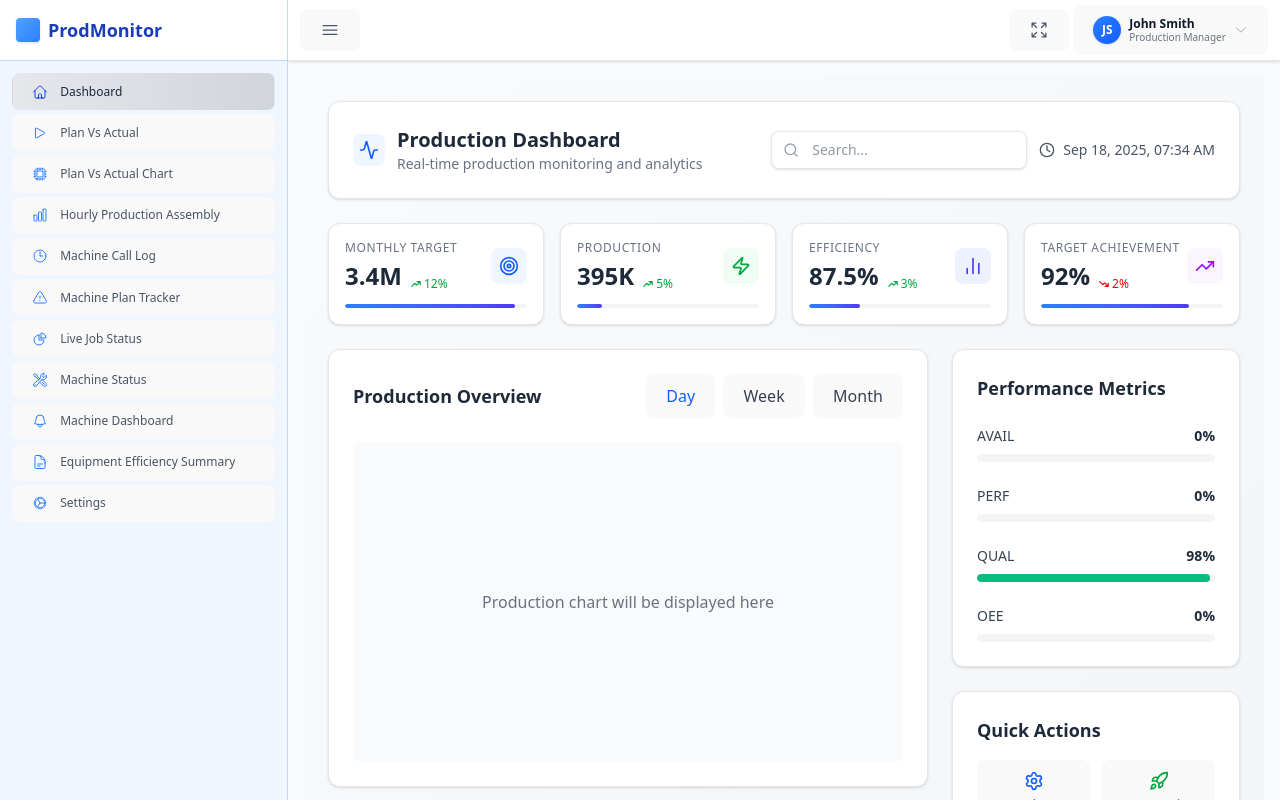
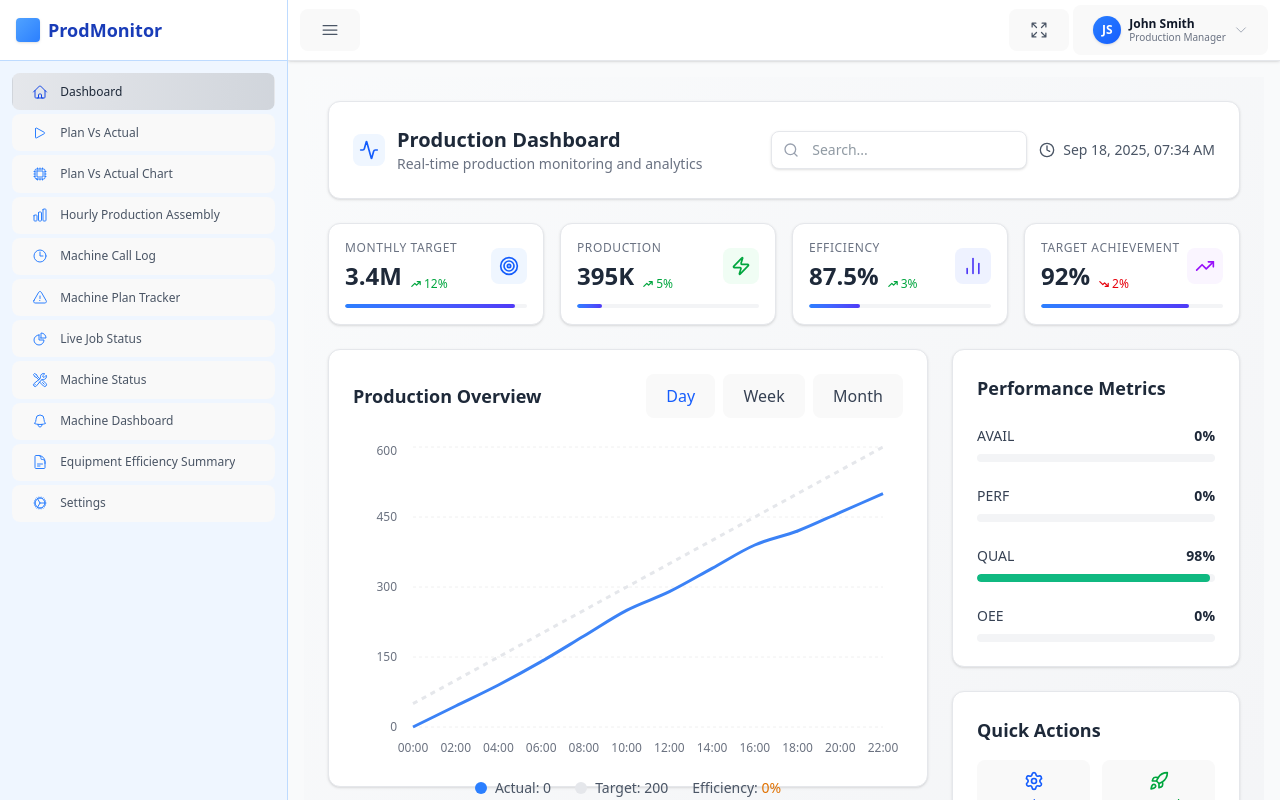
Before and after one commit to AmitMondal22/productionMonitoringSystem, a React (Vite) app: page /dashboard in a window 1280 px wide. Built offline with nearby package versions, Linux system fonts and the light colour scheme.

Commit message:
production chart added

```diff
--- a/src/pages/Dashboard/Dashboard.jsx
+++ b/src/pages/Dashboard/Dashboard.jsx
@@ -1,5 +1,6 @@
 import React, { useState, useEffect } from 'react';
 import { CircularProgressbar, buildStyles } from 'react-circular-progressbar';
+import { LineChart, Line, XAxis, YAxis, CartesianGrid, Tooltip, Legend, ResponsiveContainer } from 'recharts';
 import 'react-circular-progressbar/dist/styles.css';
 import {
   Activity,
@@ -54,6 +55,22 @@ const Dashboard = () => {
     return () => window.removeEventListener('resize', updateScreenSize);
   }, []);
 
+  // Production data for the chart
+  const productionData = [
+    { time: '00:00', production: 0, target: 50 },
+    { time: '02:00', production: 45, target: 100 },
+    { time: '04:00', production: 90, target: 150 },
+    { time: '06:00', production: 140, target: 200 },
+    { time: '08:00', production: 195, target: 250 },
+    { time: '10:00', production: 250, target: 300 },
+    { time: '12:00', production: 290, target: 350 },
+    { time: '14:00', production: 340, target: 400 },
+    { time: '16:00', production: 390, target: 450 },
+    { time: '18:00', production: 420, target: 500 },
+    { time: '20:00', production: 460, target: 550 },
+    { time: '22:00', production: 500, target: 600 },
+  ];
+
   const metricsData = {
     monthlyPlan: '3.4M',
     tillDateProduction: '395K',
@@ -62,7 +79,9 @@ const Dashboard = () => {
     rejection: '28',
     lossTime: '0.00 Min',
     efficiency: '87.5%',
-    targetAchievement: '92%'
+    targetAchievement: '92%',
+    currentHourProduction: productionData[new Date().getHours() / 2]?.production || 0,
+    currentHourTarget: productionData[Math.floor(new Date().getHours() / 2)]?.target || 0
   };
 
   const gaugeData = [
@@ -114,6 +133,7 @@ const Dashboard = () => {
           metricsData={metricsData}
           gaugeData={gaugeData}
           screenSize={screenSize}
+          productionData={productionData}
         />
       </div>
     </div>
@@ -124,7 +144,7 @@ const Dashboard = () => {
 
 
 // Main Grid Layout
-const ResponsiveMainGrid = ({ metricsData, gaugeData, screenSize }) => {
+const ResponsiveMainGrid = ({ metricsData, gaugeData, screenSize, productionData }) => {
   return (
     <div className="grid grid-cols-1 lg:grid-cols-3 gap-6">
       <div className="lg:col-span-2 space-y-6">
@@ -143,8 +163,75 @@ const ResponsiveMainGrid = ({ metricsData, gaugeData, screenSize }) => {
               </button>
             </div>
           </div>
-          <div className="h-80 bg-gray-50 rounded-lg flex items-center justify-center">
-            <p className="text-gray-500">Production chart will be displayed here</p>
+          <div className="h-80">
+            <ResponsiveContainer width="100%" height="100%">
+              <LineChart
+                data={productionData}
+                margin={{ top: 5, right: 20, left: 0, bottom: 5 }}
+              >
+                <CartesianGrid strokeDasharray="3 3" vertical={false} stroke="#f0f0f0" />
+                <XAxis
+                  dataKey="time"
+                  axisLine={false}
+                  tickLine={false}
+                  tick={{ fill: '#6b7280', fontSize: 12 }}
+                  tickMargin={10}
+                />
+                <YAxis
+                  axisLine={false}
+                  tickLine={false}
+                  tick={{ fill: '#6b7280', fontSize: 12 }}
+                  tickMargin={10}
+                />
+                <Tooltip
+                  contentStyle={{
+                    backgroundColor: 'white',
+                    border: '1px solid #E5E7EB',
+                    borderRadius: '0.5rem',
+                    boxShadow: '0 4px 6px -1px rgba(0, 0, 0, 0.1), 0 2px 4px -1px rgba(0, 0, 0, 0.06)',
+                    padding: '0.75rem',
+                    fontSize: '0.875rem'
+                  }}
+                  formatter={(value, name) => [value, name === 'production' ? 'Actual' : 'Target']}
+                  labelFormatter={(label) => `Time: ${label}`}
+                />
+                <Line
+                  type="monotone"
+                  dataKey="production"
+                  stroke="#3B82F6"
+                  strokeWidth={3}
+                  dot={false}
+                  activeDot={{ r: 6, stroke: '#2563EB', strokeWidth: 2, fill: '#FFFFFF' }}
+                  name="Production"
+                />
+                <Line
+                  type="monotone"
+                  dataKey="target"
+                  stroke="#E5E7EB"
+                  strokeWidth={3}
+                  strokeDasharray="5 5"
+                  dot={false}
+                  activeDot={{ r: 6, stroke: '#9CA3AF', strokeWidth: 2, fill: '#FFFFFF' }}
+                  name="Target"
+                />
+              </LineChart>
+            </ResponsiveContainer>
+            <div className="flex items-center justify-center mt-4 space-x-6">
+              <div className="flex items-center">
+                <div className="w-3 h-3 rounded-full bg-blue-500 mr-2"></div>
+                <span className="text-sm text-gray-600">Actual: {metricsData.currentHourProduction}</span>
+              </div>
+              <div className="flex items-center">
+                <div className="w-3 h-3 rounded-full bg-gray-200 mr-2"></div>
+                <span className="text-sm text-gray-600">Target: {metricsData.currentHourTarget}</span>
+              </div>
+              <div className="text-sm">
+                <span className="text-gray-600">Efficiency: </span>
+                <span className={`font-medium ${metricsData.currentHourProduction >= metricsData.currentHourTarget ? 'text-green-600' : 'text-amber-600'}`}>
+                  {Math.round((metricsData.currentHourProduction / metricsData.currentHourTarget) * 100)}%
+                </span>
+              </div>
+            </div>
           </div>
         </div>
 
```
